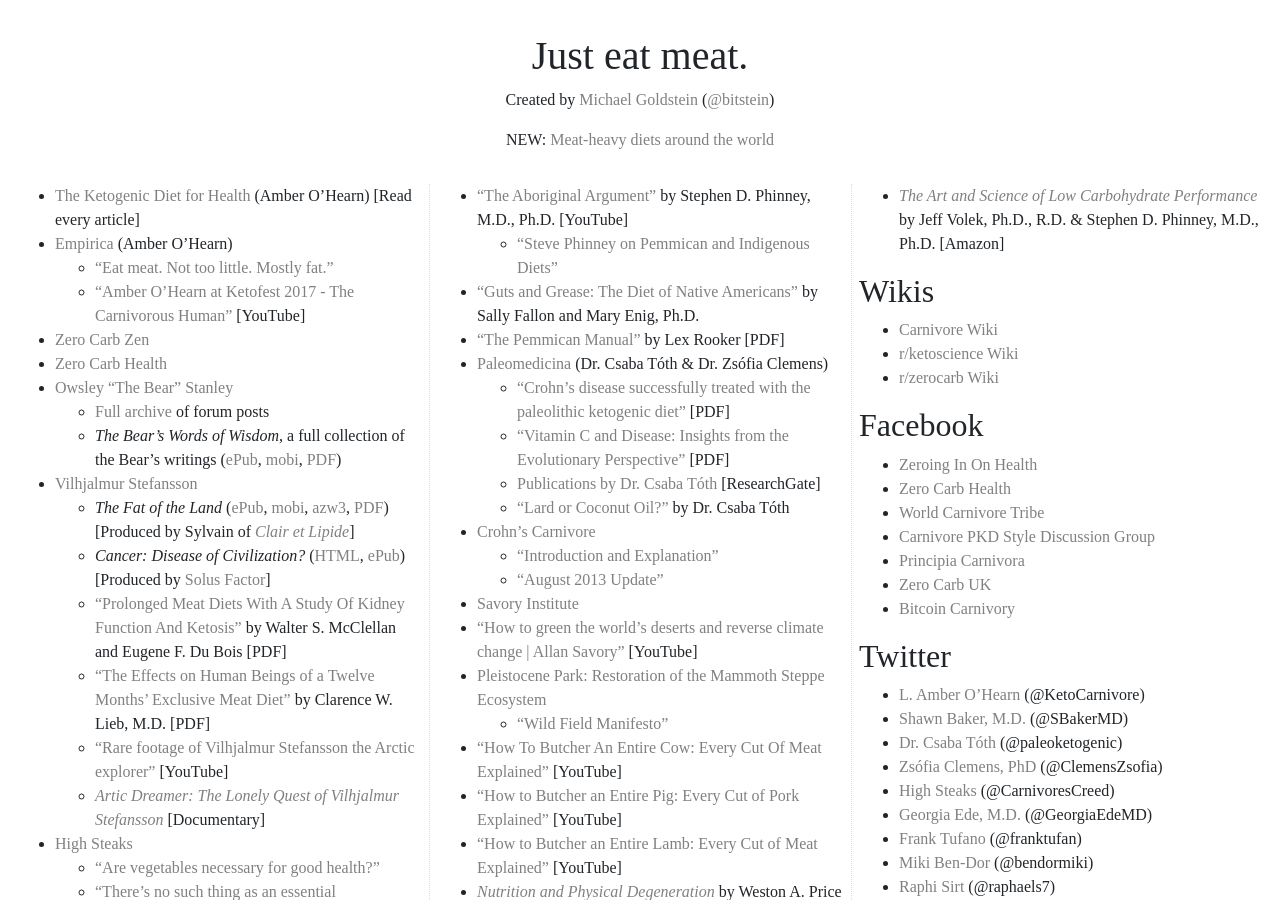
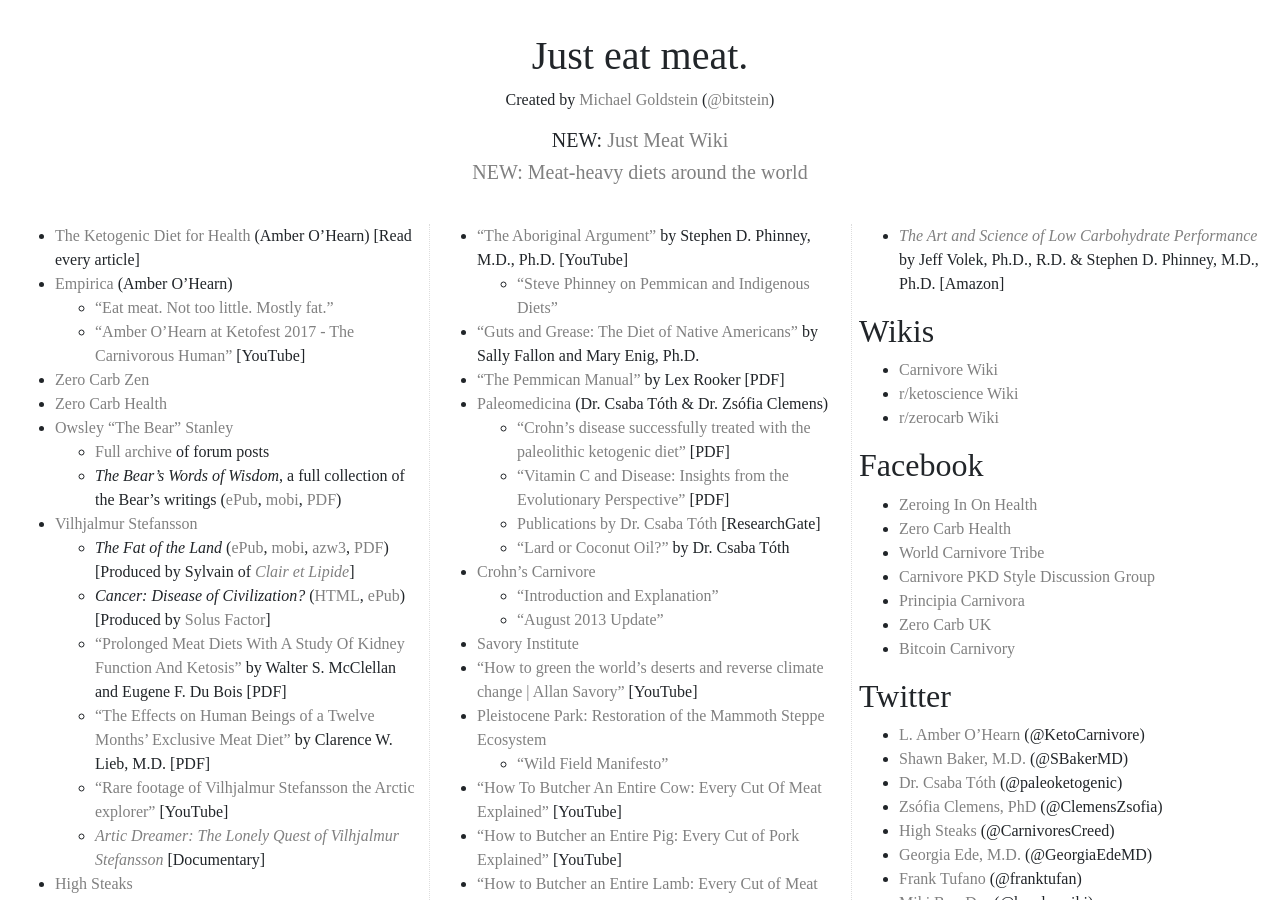
Before and after one commit to bitstein/justmeat.co, a Jekyll site: the page built from index.md, in a window 1280 px wide and 900 px high. Built offline with Jekyll 4.4.1, drawn with Linux system fonts in a browser that asks for light colours; nearby versions of some CDN libraries; some web fonts are replaced.

Commit message:
Update wiki links

```diff
--- a/_includes/header.html
+++ b/_includes/header.html
@@ -1,5 +1,10 @@
 <div class="jumbotron">
   <h1>Just eat meat.</h1>
   <p>Created by <a href="http://bitstein.org">Michael Goldstein</a> (<a href="https://twitter.com/bitstein">@bitstein</a>)</p>
-  {% if page.url == "/" %}<div class="text-center">NEW: <a href="/peoples/">Meat-heavy diets around the world</a></div>{% endif%}
+  {% if page.url == "/" %}
+  <div class="text-center">
+    <h5>NEW: <a href="/wiki/">Just Meat Wiki</h5>
+    <h5>NEW: <a href="/peoples/">Meat-heavy diets around the world</h5>
+  </div>
+  {% endif%}
 </div>
```
Also changed, not shown: wiki/index.md (+1 -1 lines).
